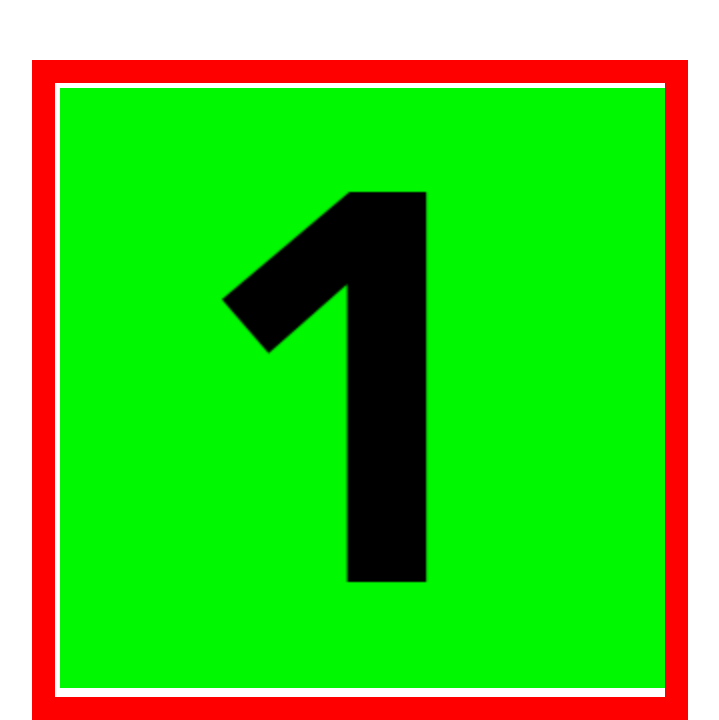
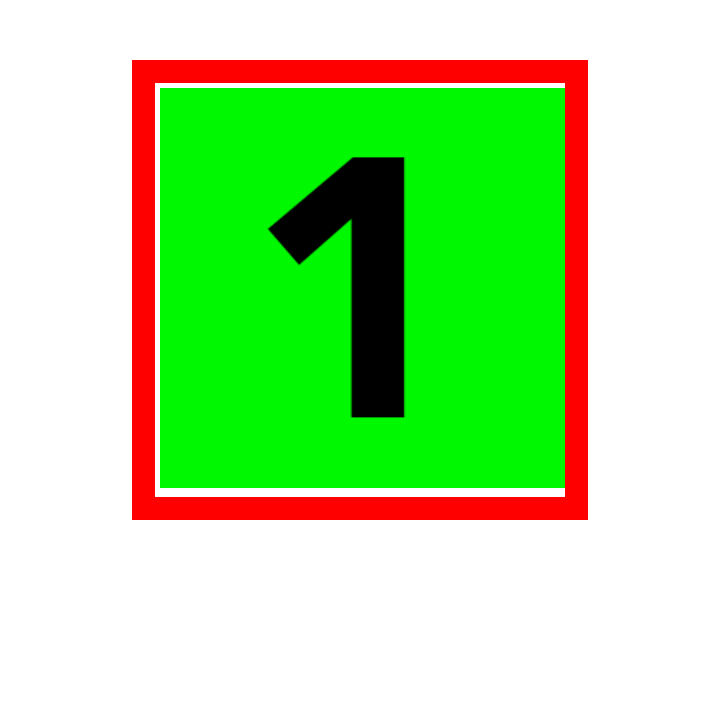
Before and after one commit to DTirard-Atelierwww-esam/atelierweb, a plain HTML site: page slider.html in a window 1280 px wide. Shown: the part 140-860 px from the top of the page, without its empty margins (280-999 px from the left). After the commit the page ends 800 px from the top, so only its background shows below. Drawn offline with nearby package versions, Linux system fonts and the light colour scheme.

Commit message:
atelier web dynamique - semestre 5 - mise à jour

```diff
--- a/ui/css/slider.css
+++ b/ui/css/slider.css
@@ -49,7 +49,7 @@
    left: 0px;
    width: 50vw;
    height: 200px;
-   cursor: url(../../imagesContenu/flecheG.svg),auto;
+   cursor: url(../../imagesContenu/arrowPrev.svg),auto;
    z-index: 1000;
 }
 
@@ -58,6 +58,6 @@
    right: 0px;
    width: 50vw;
    height: 200px;
-   cursor: url(../../imagesContenu/flecheD.svg),auto;
+   cursor: url(../../imagesContenu/arrowNext.svg),auto;
    z-index: 1000;
 }
--- a/ui/js/slider.js
+++ b/ui/js/slider.js
@@ -4,7 +4,7 @@
   */
 
 var newPos = 0;
-var largeur = 600; // dimension des images affichées
+var largeur = 400; // dimension des images affichées
 var cycle = 0;
 
 
```
